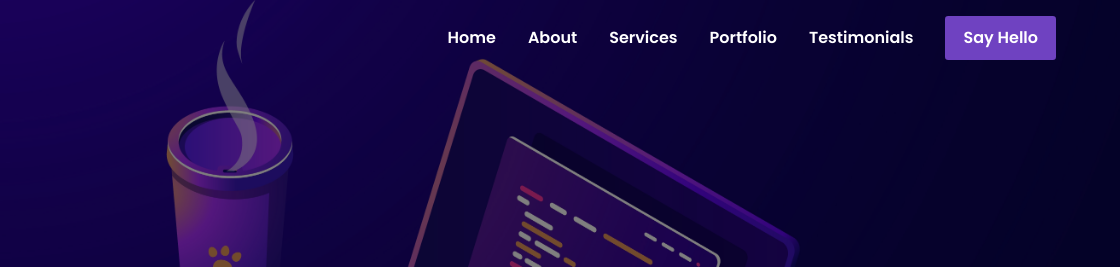
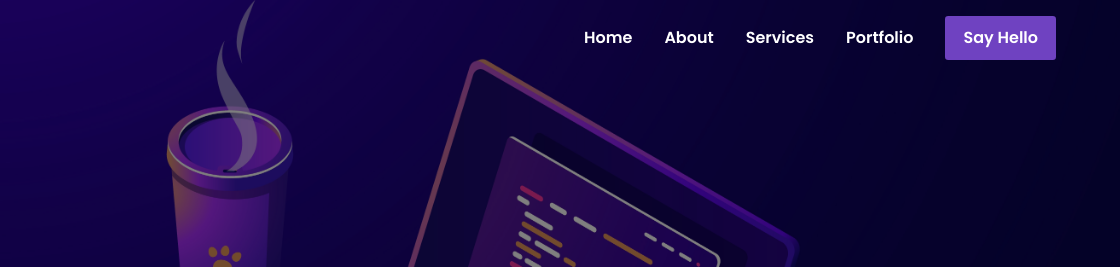
Before and after one commit to Okantey/myPortfolio, a website: page index.html in a window 1280 px wide. Shown: the top 267 px of the page, 160-1280 px from the left. Drawn offline with nearby package versions, Linux system fonts and the light colour scheme; a web font is replaced by a local one.

Commit message:
updates..

```diff
--- a/index.html
+++ b/index.html
@@ -60,7 +60,6 @@
           <li class="list-item"><a href="#about" name="about">About</a></li>
           <li class="list-item"><a href="#services">Services</a></li>
           <li class="list-item"><a href="#portfolio">Portfolio</a></li>
-          <li class="list-item"><a href="#testimonials">Testimonials</a></li>
           <div class="hello">
             <a href="#contact"><button class="say-hello" id="">Say Hello</button></a>
           </div>
```
